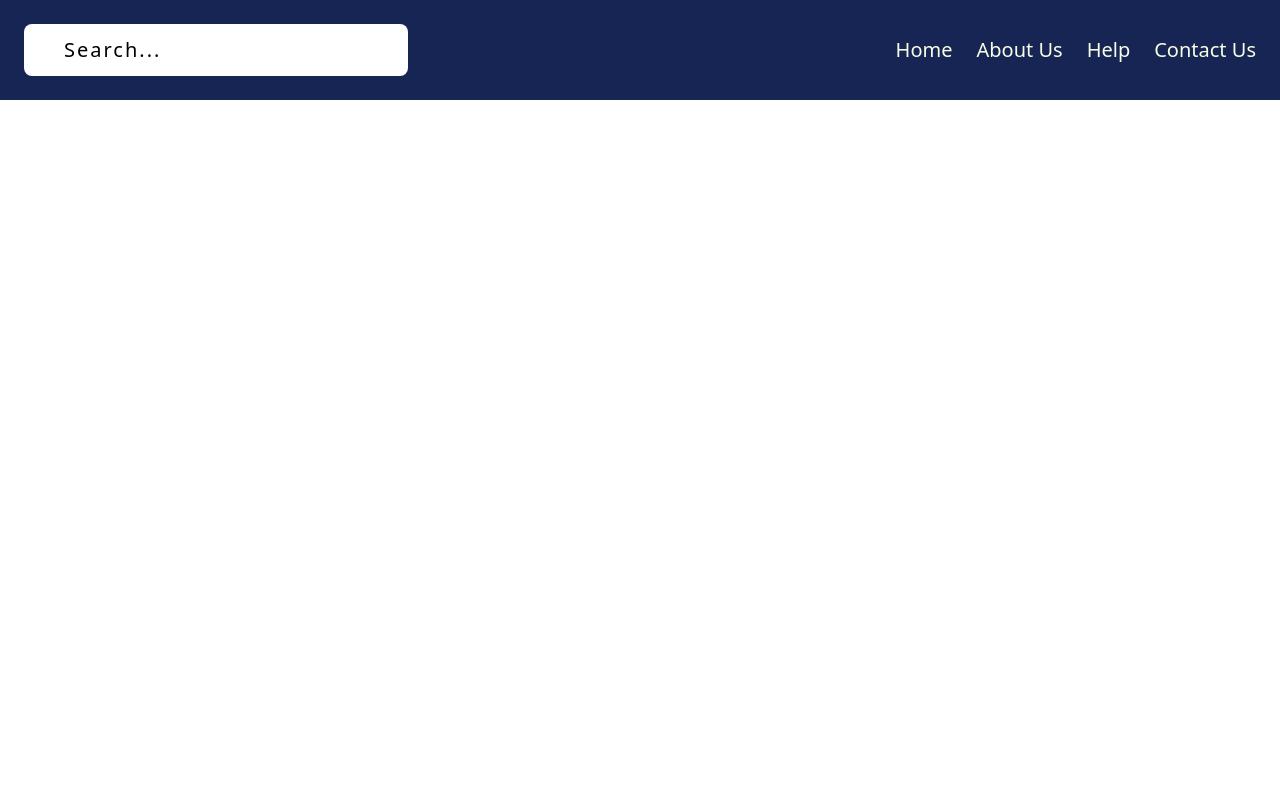
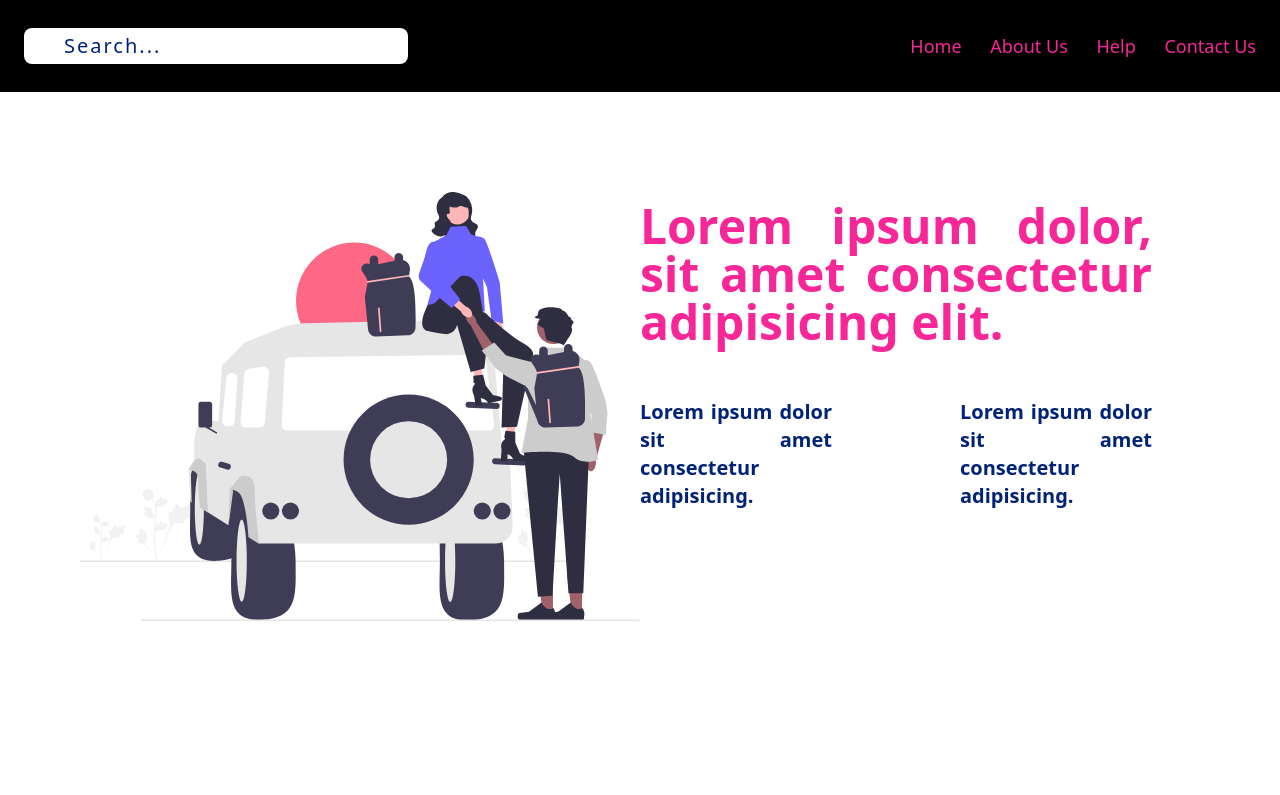
Before and after one commit to Shubham138g/tailwind, a website built with Vite: page index.html in a window 1280 px wide. Built offline with nearby package versions, Linux system fonts and the light colour scheme.

Commit message:
add hover and main & nav

```diff
--- a/index.html
+++ b/index.html
@@ -10,16 +10,39 @@
 
 <body>
     <nav>
-        <ul class="bg-blue-950 text-lime-50 flex justify-between items-center py-6 px-6 text-xl">
-            <li><input type="text" class="w-96 rounded-lg py-3 px-10 text-black placeholder:text-black placeholder:tracking-widest" placeholder="Search..."></li>
-            <div class=" flex space-x-6 ">
-                <li class="cursor-pointer  hover:border-b-2 transform transition-transform duration-300 hover:scale-110">Home</li>
-                <li class="cursor-pointer">About Us</li>
-                <li class="cursor-pointer">Help</li>
-                <li class="cursor-pointer">Contact Us</li>
+        <ul class="bg-custome-black text-custom-blue flex justify-between items-center py-6 px-6 text-xl">
+            <li class="hidden  md:block"><input type="text"
+                    class="w-96 rounded-lg py-1 px-10 text-custom-blue placeholder:text-custom-blue placeholder:tracking-widest"
+                    placeholder="Search..."></li>
+            <div class=" flex space-x-6 md:text-lg md:block hidden ">
+                <li class="cursor-pointer  text-custome-pink  btn-hover">Home</li>
+                <li class="cursor-pointer text-custome-pink btn-hover">About Us</li>
+                <li class="cursor-pointer  text-custome-pink btn-hover">Help</li>
+                <li class="cursor-pointer text-custome-pink btn-hover">Contact Us</li>
             </div>
         </ul>
     </nav>
+    <main class="h-[700px] bg-light ">
+        <div class="md:flex md:justify-between md:items-center ">
+            <div class="md:mt-[100px] w-[50%] pl-20"><img src="./image/trip.svg" class=" transition-transform duration-300 hover:-scale-x-100" alt=""></div>
+            <div class="text-custome-pink w-[50%] font-bold text-justify text-5xl pr-32 hover:text-custom-orange">Lorem
+                ipsum dolor, sit amet consectetur adipisicing elit.
+                <div class="flex mt-8">
+                    <div class="mr-32">
+                        <p class="text-xl mt-5 text-custom-blue hover:text-custome-black">Lorem ipsum dolor sit amet
+                            consectetur adipisicing.
+                        </p>
+                    </div>
+                    <div>
+                        <p class="text-xl mt-5 text-custom-blue hover:text-custome-black">Lorem ipsum dolor sit amet
+                            consectetur adipisicing.
+                        </p>
+                    </div>
+                </div>
+
+            </div>
+        </div>
+    </main>
 </body>
 
 </html>
--- a/style.css
+++ b/style.css
@@ -1,3 +1,23 @@
 @tailwind base;
 @tailwind components;
+ /* .btn-hover{
+    @apply hover:border-b-2 transform transition-transform duration-300 hover:scale-110 active:text-red-800
+} */
+.btn-hover {
+    @apply relative inline-block text-white py-2 transition-transform duration-300 transform hover:scale-110;
+}
+.btn-hover::after {
+    content: '';
+    position: absolute;
+    left: 0;
+    bottom: 0;
+    height: 2px;
+    width: 0;
+    background: #EBF400;
+    transition: width 0.3s ease;
+}
+
+.btn-hover:hover::after {
+    width: 100%;
+}
 @tailwind utilities;
--- a/tailwind.config.js
+++ b/tailwind.config.js
@@ -2,7 +2,15 @@
 module.exports = {
   content: ["*"],
   theme: {
-    extend: {},
+    extend: {
+      colors: {
+        'custom-orange': '#FF5F00', // Define your custom color here
+        'custom-blue': '#002379',
+        'custome-black':'#000000', // Define another custom color
+        'custome-pink':'#F72798', // Define another custom color
+        // Add more custom colors as needed
+      },
+    },
   },
   plugins: [],
 }
```
Also changed, not shown: image/trip.svg (added).
